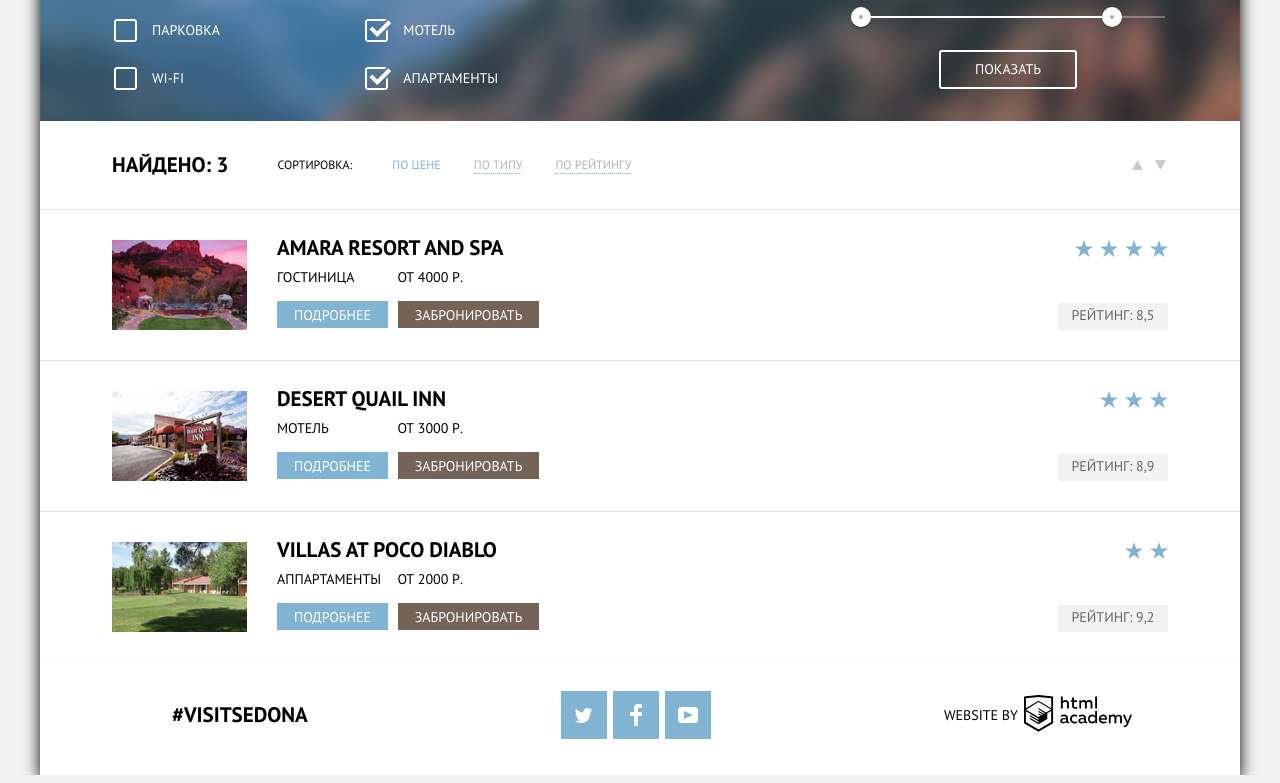
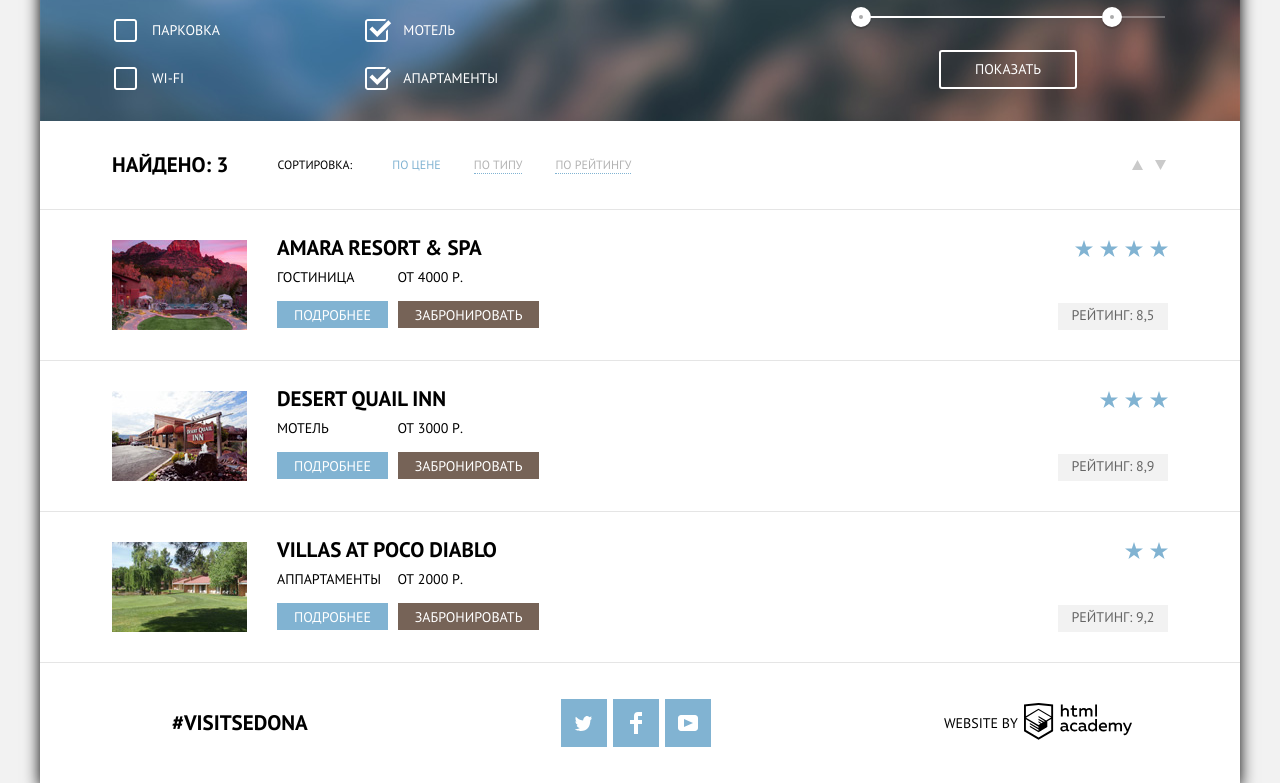
Before and after one commit to esukhalintsev/847405-sedona, a plain HTML site: page sedona-hotels.html in a window 1280 px wide. Shown: the part 158-941 px from the top of the page. Drawn offline with Linux system fonts and the light colour scheme.

Commit message:
Исправил вид подвала

```diff
--- a/css/styles.css
+++ b/css/styles.css
@@ -17,7 +17,6 @@ body {
     background-color: #f2f2f2;
     min-width: 1280px;
     min-height: 933px;
-
 }
 
 .main-container {
@@ -118,8 +117,6 @@ a {
 
 .navigation-list a {
     color: #000;
-
-
 }
 
 .navigation-list a:hover,
@@ -471,6 +468,10 @@ a {
     align-items: center;
     background-color: rgba(255, 255, 255, 0.9);
     z-index: 2;
+}
+.hotels-page .main-footer{
+    position: inherit;
+    background-color: #fff;
 }
 
 .hashtag {
--- a/sedona-hotels.html
+++ b/sedona-hotels.html
@@ -110,7 +110,7 @@
                         <img src="./img/hotel-1.jpg" width="135px" height="90px" alt="Гостиница Amara Resort and Spa">
                         <div class="item-wrapper">
                             <h2>
-                                <a href="#"> Amara Resort and Spa </a>
+                                <a href="#"> Amara resort & spa </a>
                             </h2>
                             <div class="hotels-info">
                                 <span class="hotel-type">Гостиница</span>
```
